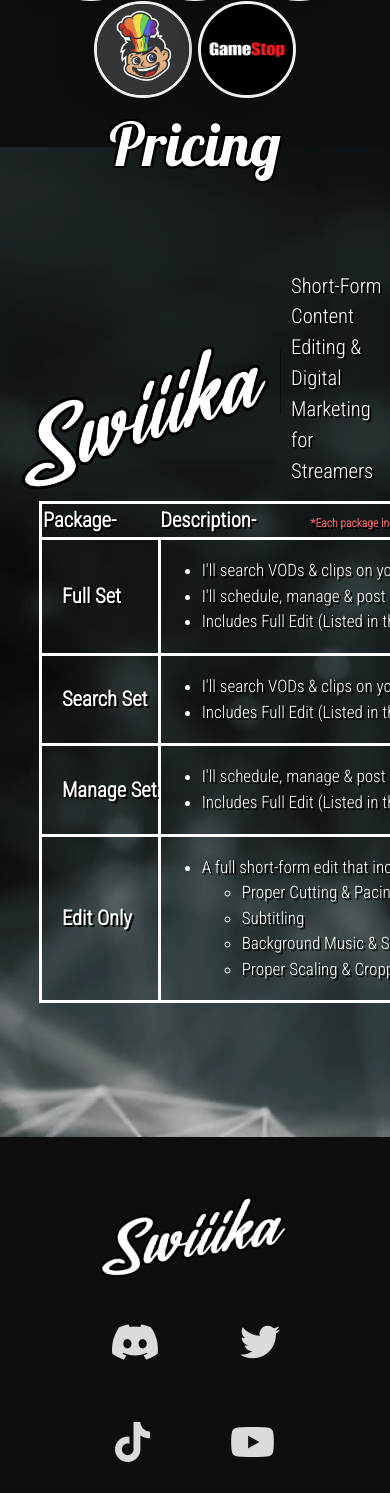
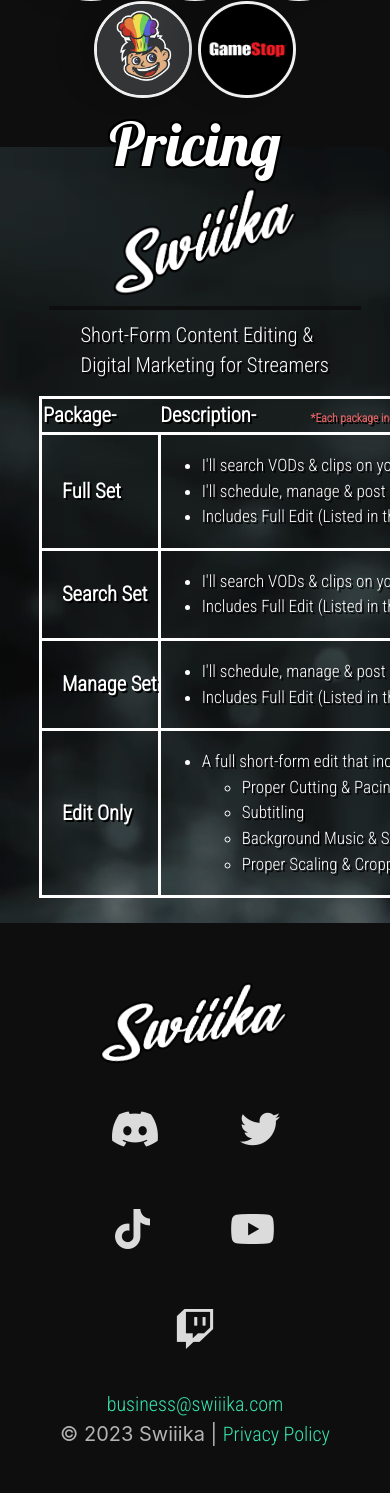
Before and after one commit to Mitchell-13/swiiika, a PHP site: page / in a window 390 px wide. Shown: the part 1908-3401 px from the top of the page. Run offline with PHP 8.4, Linux system fonts and the light colour scheme; some libraries are stand-ins or nearby versions.

Commit message:
fixed pricing table for mobile

```diff
--- a/css/pricing.css
+++ b/css/pricing.css
@@ -1,17 +1,32 @@
-#pricing {
-    height: 1000px;
-    position: relative;
-    display: flex;
-    flex-direction: column;
-    justify-content: center;
-    background-image: url("/assets/images/image.png");
-    color: white;
-    text-shadow: 2px 2px #000;
-    font-family: "roboto condensed", sans-serif;
-    width: 100%;
-    font-size: var(--fs-300);
+
+@media screen and (max-width: 760px) {
+
+    #pricing img {
+        width: 50%;
+        align-self: center;
+    }
+
+    #table-header {
+        display: flex;
+        flex-direction: column;
+        justify-content: center;
+        align-items: center;
+        align-self: flex-start;
+        margin-left: 5%;
+        margin-bottom: 10px;
+        font-size: var(--fs-400);
+    }
+
+    #line {
+        background-color: #0e0e0e;
+        height: 4px;
+        width: 80vw;
+        justify-self: center;
+        margin: 10px;
+    }
 
 }
+@media screen and (min-width: 760px) {
 
 #pricing img {
     width: 250px;
@@ -35,6 +50,29 @@
     width: 4px;
     justify-self: center;
     margin: 10px;
+}
+
+}
+#table-header{
+    margin-top: 50px;
+}
+#pricing-table{
+    margin-bottom: 25px;
+}
+
+#pricing {
+    height: fit-content;
+    position: relative;
+    display: flex;
+    flex-direction: column;
+    justify-content: center;
+    background-image: url("/assets/images/image.png");
+    color: white;
+    text-shadow: 2px 2px #000;
+    font-family: "roboto condensed", sans-serif;
+    width: 100%;
+    font-size: var(--fs-300);
+
 }
 
 
```
